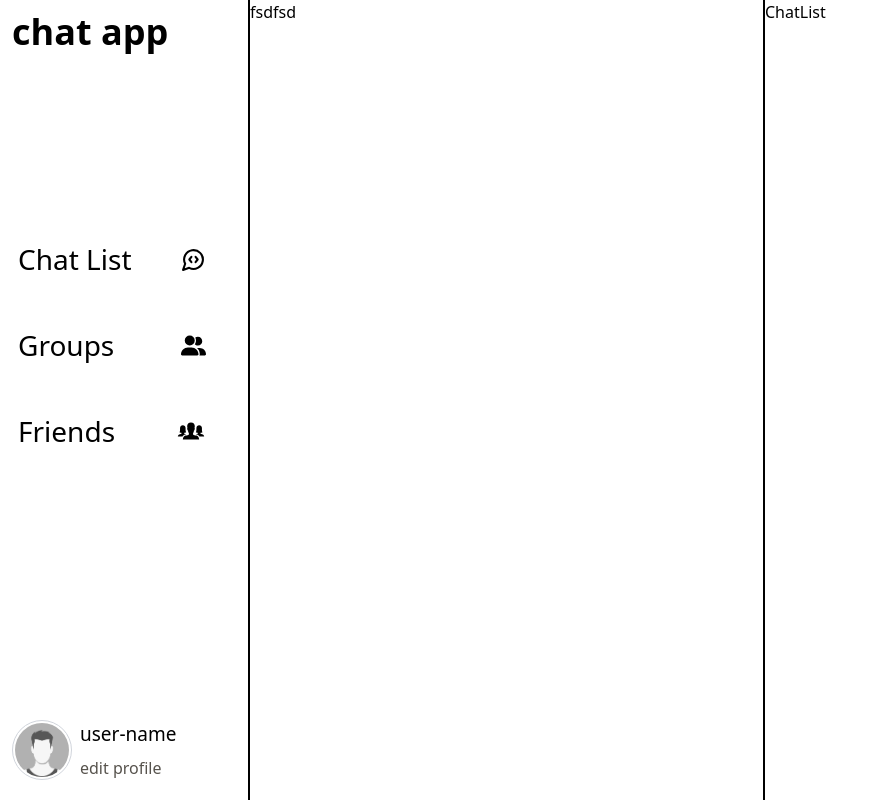
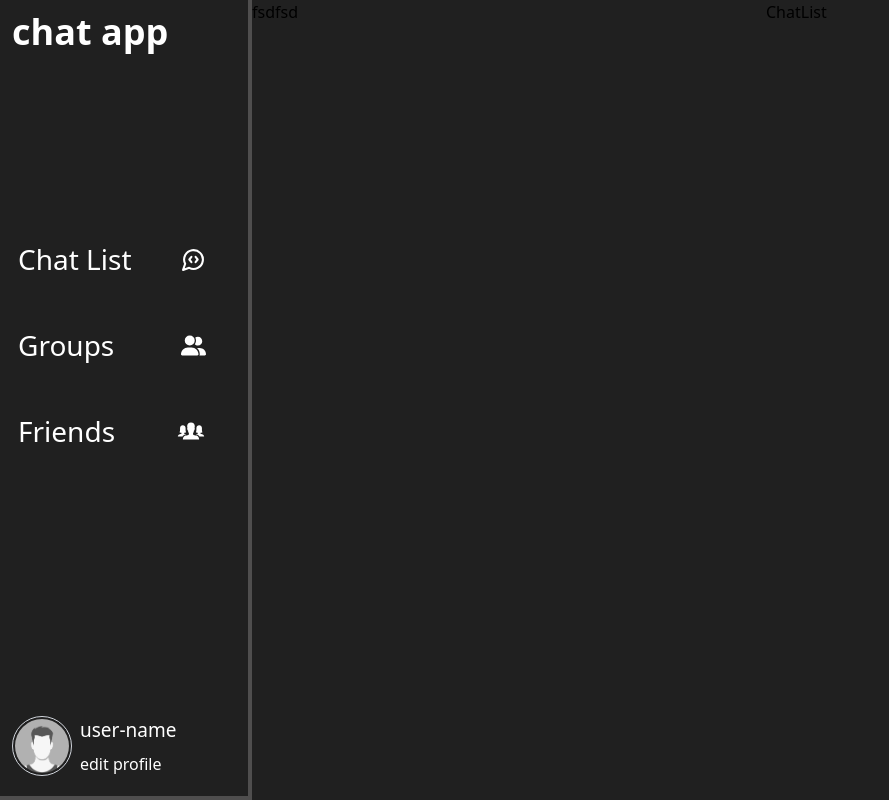
Before and after one commit to FamimHayat/demo-messenger-app, a React (Vite) app: page / in a window 1280 px wide. Shown: the whole page, without its empty margins (0-889 px from the left). Built offline with nearby package versions, Linux system fonts and the light colour scheme.

Commit message:
nav-sytling

```diff
--- a/src/layout/Index.jsx
+++ b/src/layout/Index.jsx
@@ -4,7 +4,7 @@ import { Outlet } from "react-router";
 
 const Layout = () => {
   return (
-    <div className="flex flex-col gap-10 lg:flex-row lg:gap-0">
+    <div className="flex flex-col gap-10 lg:flex-row lg:gap-0 bg-[#202020]">
       <Nav />
       <Outlet />
     </div>
--- a/src/layout/Nav.jsx
+++ b/src/layout/Nav.jsx
@@ -11,7 +11,7 @@ const Nav = () => {
 
   return (
     <nav
-      className="h-dvh w-full lg:w-fit border-r-2  pr-6"
+      className="bg-[#202020] border-b-4 lg:h-dvh w-full lg:w-fit border-r-4 border-[#4f4e4e] pr-6"
       aria-label="Main Navigation"
     >
       <div
@@ -20,15 +20,18 @@ const Nav = () => {
           flex-col lg:flex-col
           lg:justify-start
           pt-5 lg:pt-0
+
         `}
       >
         {/* Top row: Brand logo and profile side-by-side on small screens */}
         <div className="flex items-center justify-between lg:flex-col lg:items-start">
           {/* Brand Logo */}
-          <div className="py-3 text-4xl font-bold lg:w-[200px]">chat app</div>
+          <div className="py-3 text-4xl text-white font-bold lg:w-[200px]">
+            chat app
+          </div>
 
           {/* Profile + toggle container */}
-          <div className="flex items-center gap-3 lg:hidden">
+          <div className="flex items-center gap-3 pl-5 lg:hidden">
             {/* Profile Section */}
             <div className="flex items-center gap-3">
               <img
@@ -37,12 +40,14 @@ const Nav = () => {
                 className="w-15 h-15 rounded-full p-0.5 border border-gray-300"
               />
               <div className="flex flex-col gap-1">
-                <h2 className="text-[19px] hidden md:block">user-name</h2>
+                <h2 className="text-[19px] text-white hidden md:block">
+                  user-name
+                </h2>
                 <Link
                   to="/userProfile"
                   className="flex  gap-2 items-center group"
                 >
-                  <p className=" text-stone-600 group-hover:underline group-hover:text-blue-900 cursor-pointer hidden md:block">
+                  <p className=" text-white group-hover:underline group-hover:text-blue-900 cursor-pointer hidden md:block">
                     edit profile
                   </p>
                   <SlSettings className="flex md:hidden" />
@@ -58,7 +63,11 @@ const Nav = () => {
               type="button"
               style={{ userSelect: "none" }}
             >
-              {menuOpen ? <HiChevronUp /> : <HiChevronDown />}
+              {menuOpen ? (
+                <HiChevronUp className="text-white cursor-pointer" />
+              ) : (
+                <HiChevronDown className="text-white cursor-pointer" />
+              )}
             </button>
           </div>
         </div>
@@ -66,43 +75,43 @@ const Nav = () => {
         {/* Navigation Links */}
         <ul
           className={`
-            flex flex-col gap-2 text-[28px] text-black mt-8 lg:mt-40
+            flex flex-col gap-2 text-[28px] text-black mt-8 mb-4 lg:mt-40
             transition-all duration-300 overflow-hidden
             ${menuOpen ? "max-h-[500px]" : "max-h-0"}
             lg:max-h-full lg:flex-col lg:gap-4
           `}
         >
-          <li className="flex justify-between items-center cursor-pointer border-2 border-white px-1 transition-all hover:underline hover:border-black">
-            <Link to="/chatList" className="py-3">
+          <li className="flex justify-between items-center cursor-pointer border-2 border-[#202020] px-1 transition-all hover:underline hover:border-white">
+            <Link to="/chatList" className="py-3 text-white">
               Chat List
             </Link>
-            <LuMessageCircleCode className="text-[25px]" />
+            <LuMessageCircleCode className="text-[25px] text-white" />
           </li>
-          <li className="flex justify-between items-center cursor-pointer border-2 border-white px-1 transition-all hover:underline hover:border-black">
-            <Link to="/groups" className="py-3">
+          <li className="flex justify-between items-center cursor-pointer border-2 border-[#202020] px-1 transition-all hover:underline hover:border-white">
+            <Link to="/groups" className="py-3 text-white">
               Groups
             </Link>
-            <FaUserGroup className="text-[25px]" />
+            <FaUserGroup className="text-[25px] text-white" />
           </li>
-          <li className="flex justify-between items-center cursor-pointer border-2 border-white px-1 transition-all hover:underline hover:border-black">
-            <Link to="/friends" className="py-3">
+          <li className="flex justify-between items-center cursor-pointer border-2 border-[#202020] px-1 transition-all hover:underline hover:border-white">
+            <Link to="/friends" className="py-3 text-white">
               Friends
             </Link>
-            <IoIosPeople className="text-[30px]" />
+            <IoIosPeople className="text-[30px] text-white" />
           </li>
         </ul>
 
         {/* Profile section below menu on lg and above */}
-        <div className="hidden lg:flex mt-auto flex gap-2 mb-5 items-center">
+        <div className="hidden lg:flex mt-auto lg:flex gap-2 mb-5 items-center">
           <img
             src="/profile-image.jpg"
             alt="users-image"
             className="w-15 h-15 rounded-full p-0.5 border border-gray-300"
           />
           <div className="flex flex-col gap-2">
-            <h2 className="text-[19px]">user-name</h2>
+            <h2 className="text-[19px] text-white">user-name</h2>
             <Link to="/userProfile" className="flex gap-3 items-center group">
-              <p className="text-stone-600 group-hover:underline group-hover:text-blue-900 cursor-pointer">
+              <p className="text-white group-hover:underline group-hover:text-blue-300 cursor-pointer">
                 edit profile
               </p>
               <SlSettings className="flex md:hidden" />
--- a/src/pages/ChatPage.jsx
+++ b/src/pages/ChatPage.jsx
@@ -2,8 +2,10 @@ import React from 'react'
 
 const ChatPage = () => {
   return (
-    <section className='border-r-2'>fsdfsd</section>
-  )
+    <section className="border-r-2 border-b-4 border-[#4f4e4e md:border-none">
+      fsdfsd
+    </section>
+  );
 }
 
 export default ChatPage
--- a/src/pages/Home.jsx
+++ b/src/pages/Home.jsx
@@ -4,11 +4,13 @@ import ChatList from './ChatList'
 
 const Home = () => {
   return (
-    <div className='w-full h-dvh grid grid-cols-2'>
-      <ChatPage />
-      <ChatList/>
+    <div className="w-full h-dvh grid grid-cols-1 md:grid-cols-2 bg-[#202020]">
+
+        <ChatPage />
+
+      <ChatList />
     </div>
-  )
+  );
 }
 
 export default Home
```
